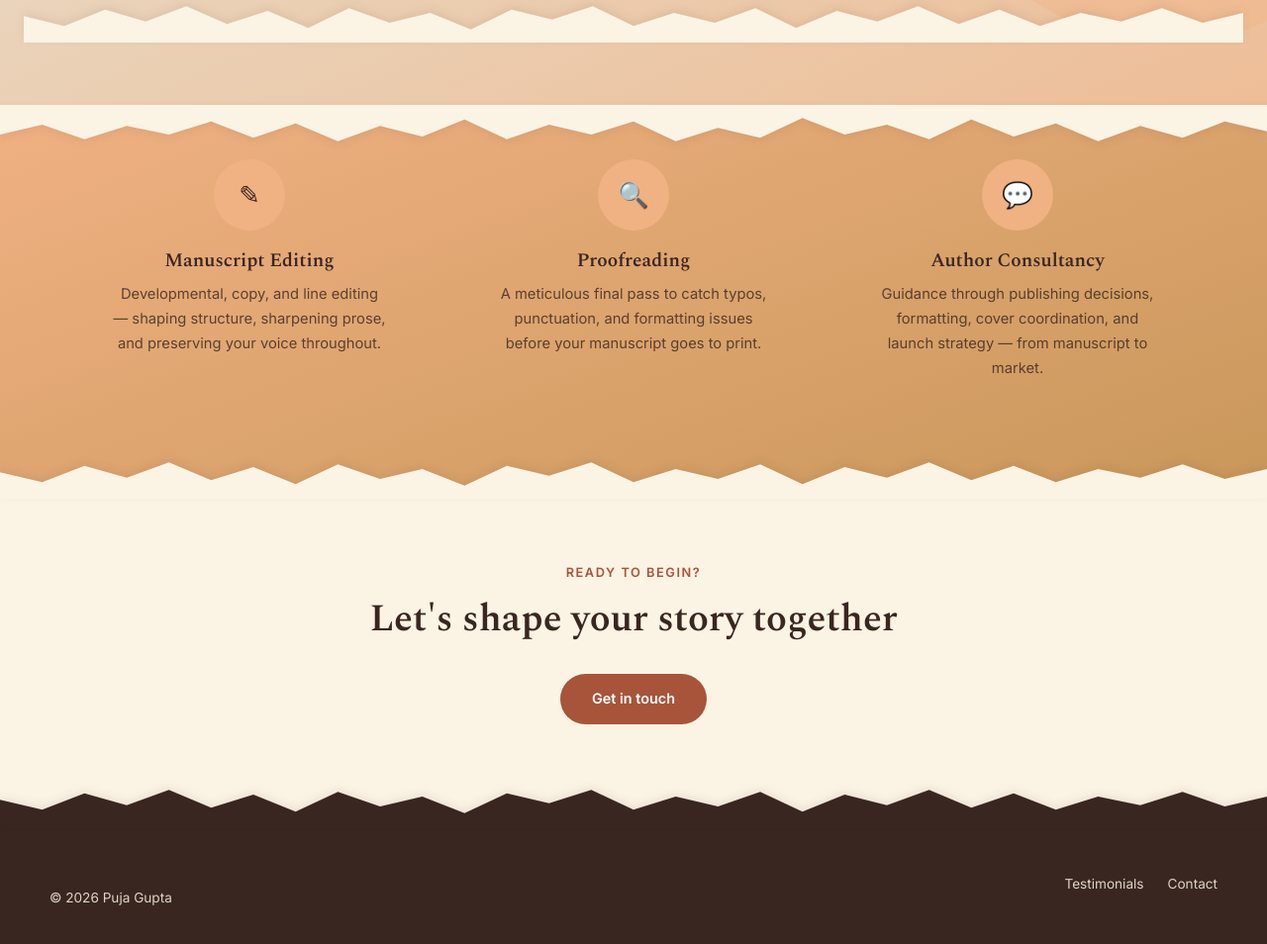
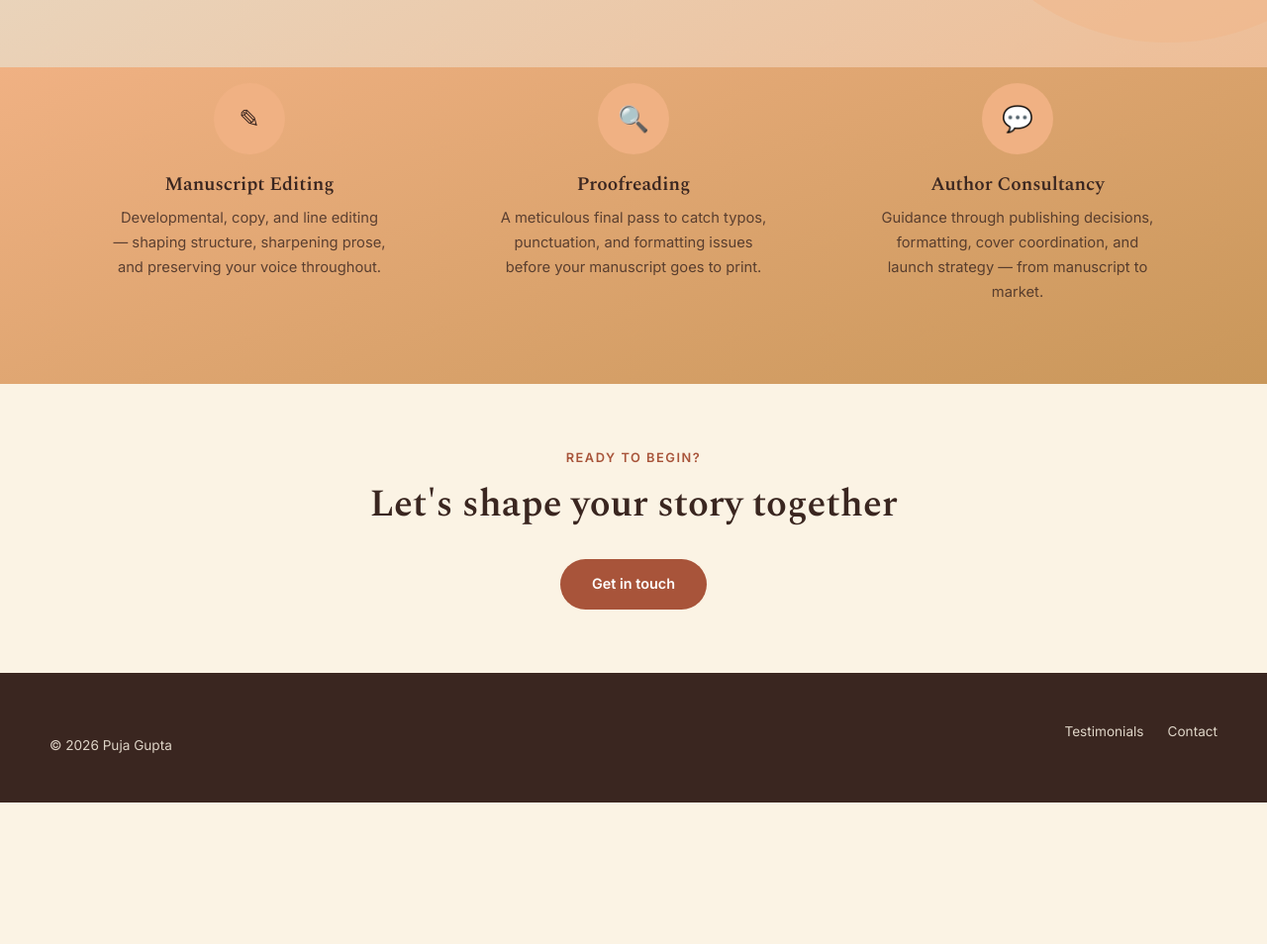
Before and after one commit to ahoro8188-a11y/pujagupta, a plain HTML site: page services.html in a window 1280 px wide. Shown: the part 326-1280 px from the top of the page at 99% size. After the commit the page ends 1137 px from the top, so only its background shows below. Drawn offline with nearby package versions, Linux system fonts and the light colour scheme.

Commit message:
Update services.html

```diff
--- a/services.html
+++ b/services.html
@@ -36,16 +36,10 @@
     <h1>How I can help</h1>
     <p>Three core areas, refined over seven years of editorial work.</p>
   </div>
-  <svg class="torn-divider" viewBox="0 0 1200 60" preserveAspectRatio="none" aria-hidden="true">
-    <path d="M0,60 L0,20 L40,35 L80,10 L120,28 L160,5 L200,32 L240,12 L280,38 L320,8 L360,30 L400,15 L440,40 L480,10 L520,25 L560,5 L600,35 L640,15 L680,30 L720,8 L760,38 L800,12 L840,28 L880,5 L920,32 L960,10 L1000,35 L1040,15 L1080,28 L1120,8 L1160,30 L1200,15 L1200,60 Z"/>
-  </svg>
 </section>
 
 <div class="band band-tacao">
-  <svg class="torn-divider" viewBox="0 0 1200 60" preserveAspectRatio="none" aria-hidden="true" style="transform: rotate(180deg); margin-bottom:-1px;">
-    <path d="M0,60 L0,20 L40,35 L80,10 L120,28 L160,5 L200,32 L240,12 L280,38 L320,8 L360,30 L400,15 L440,40 L480,10 L520,25 L560,5 L600,35 L640,15 L680,30 L720,8 L760,38 L800,12 L840,28 L880,5 L920,32 L960,10 L1000,35 L1040,15 L1080,28 L1120,8 L1160,30 L1200,15 L1200,60 Z" fill="var(--cream)"/>
-  </svg>
-  <section class="numbered-grid">
+<section class="numbered-grid">
     <div class="numbered-card">
       <div class="numbered-icon">✎</div>
       <h3>Manuscript Editing</h3>
@@ -62,9 +56,6 @@
       <p>Guidance through publishing decisions, formatting, cover coordination, and launch strategy — from manuscript to market.</p>
     </div>
   </section>
-  <svg class="torn-divider" viewBox="0 0 1200 60" preserveAspectRatio="none" aria-hidden="true" style="margin-top:-1px;">
-    <path d="M0,60 L0,20 L40,35 L80,10 L120,28 L160,5 L200,32 L240,12 L280,38 L320,8 L360,30 L400,15 L440,40 L480,10 L520,25 L560,5 L600,35 L640,15 L680,30 L720,8 L760,38 L800,12 L840,28 L880,5 L920,32 L960,10 L1000,35 L1040,15 L1080,28 L1120,8 L1160,30 L1200,15 L1200,60 Z" fill="var(--cream)"/>
-  </svg>
 </div>
 
 <section class="section section-center">
@@ -72,10 +63,6 @@
   <h2>Let's shape your story together</h2>
   <a href="contact.html" class="btn btn-primary" style="margin-top: 1rem;">Get in touch</a>
 </section>
-
-<svg class="torn-divider to-ink" viewBox="0 0 1200 60" preserveAspectRatio="none" aria-hidden="true" style="margin-bottom:-1px;">
-  <path d="M0,60 L0,20 L40,35 L80,10 L120,28 L160,5 L200,32 L240,12 L280,38 L320,8 L360,30 L400,15 L440,40 L480,10 L520,25 L560,5 L600,35 L640,15 L680,30 L720,8 L760,38 L800,12 L840,28 L880,5 L920,32 L960,10 L1000,35 L1040,15 L1080,28 L1120,8 L1160,30 L1200,15 L1200,60 Z"/>
-</svg>
 <footer class="site-footer">
   <div class="footer-inner">
     <p>© 2026 Puja Gupta</p>
```
